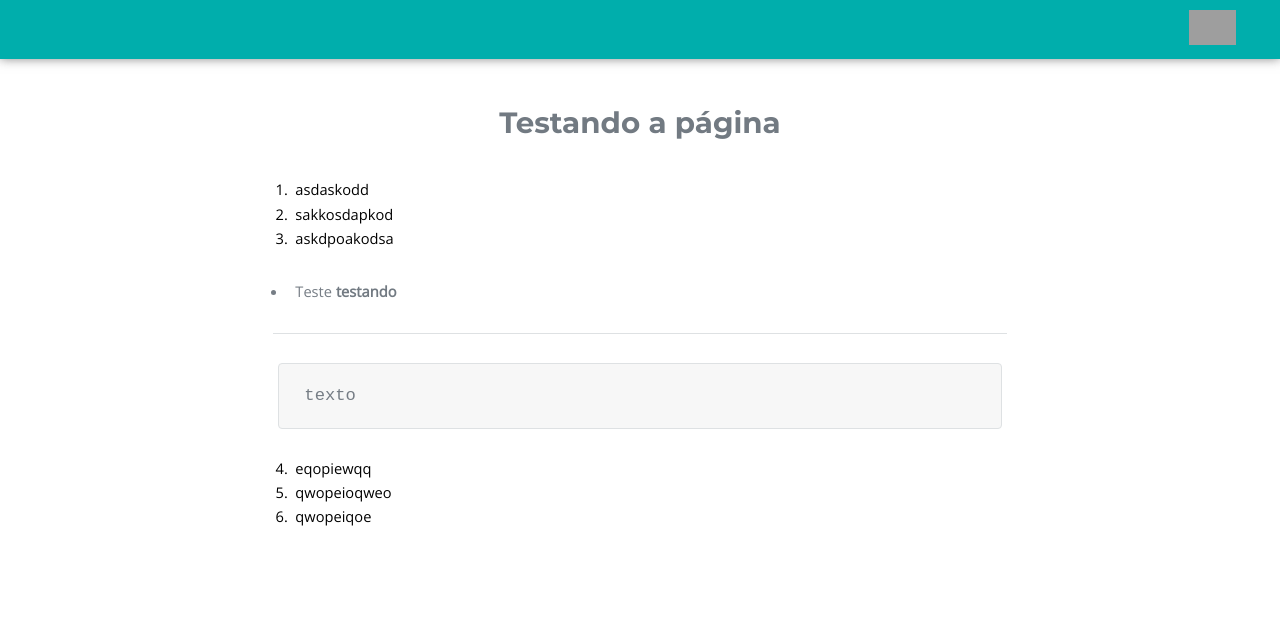
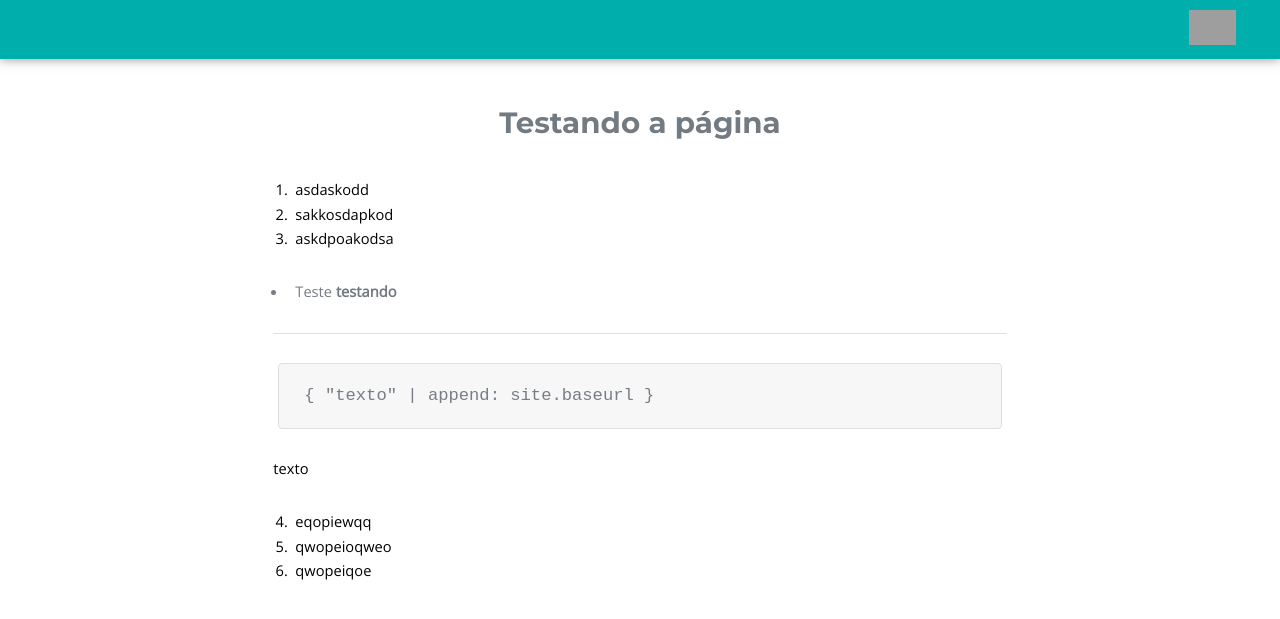
Before and after one commit to rogerio-figueiredo-hsr/hsrtechonline.github.io, a Jekyll site: the page built from _posts/2019-01-15-paginateste.md, in a window 1280 px wide. Shown: the top 619 px of the page. Built offline with Jekyll 4.4.1, drawn with Linux system fonts in a browser that asks for light colours; grey boxes are pictures that could not be loaded.

Commit message:
Teste jekyll

```diff
--- a/_posts/2019-01-15-paginateste.md
+++ b/_posts/2019-01-15-paginateste.md
@@ -19,8 +19,10 @@ pasta: Projetos
 {% if page.title == "Página Teste" %}
     teste
 {% else %}
-    {{ "texto" | append: site.baseurl }}
+    { "texto" | append: site.baseurl }
 {% endif %}
+
+{{ "texto" | append: site.baseurl }}
 
 {:start="4"}
 
```
